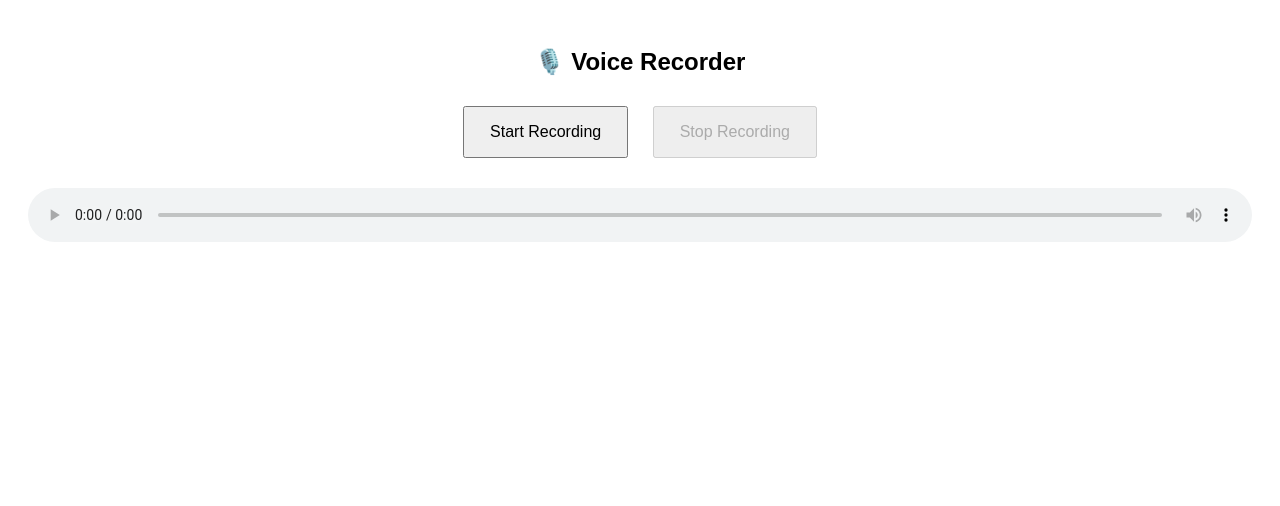
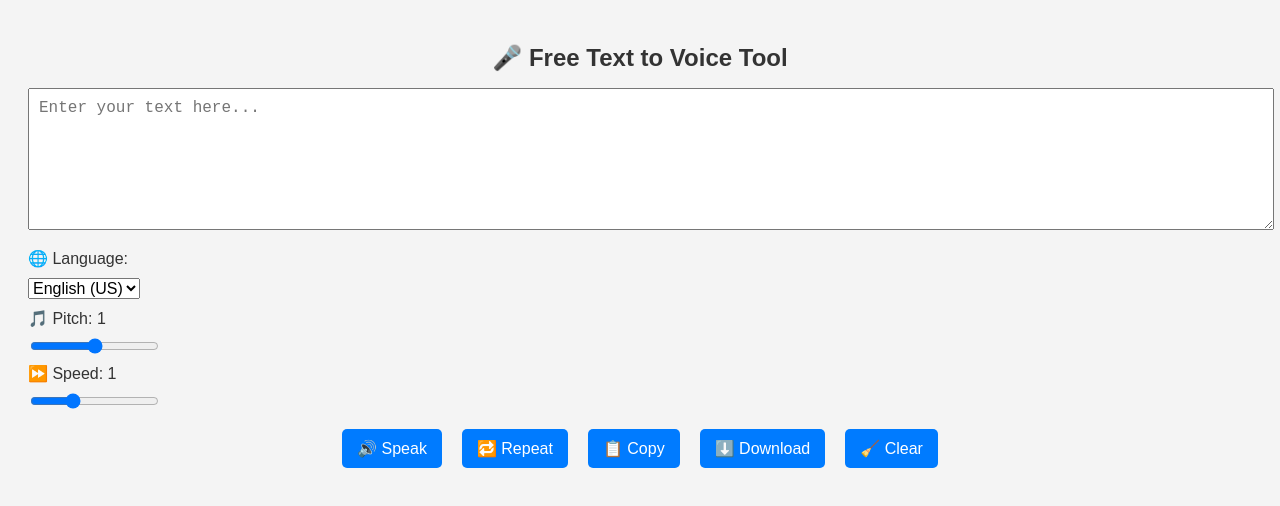
Before and after one commit to neewpali/text-to-voice, a plain HTML site: page index.html in a window 1280 px wide. Drawn offline with Linux system fonts and the light colour scheme.

Commit message:
Update index.html

```diff
--- a/index.html
+++ b/index.html
@@ -1,77 +1,138 @@
 <!DOCTYPE html>
 <html lang="en">
 <head>
-  <meta charset="UTF-8">
-  <meta name="viewport" content="width=device-width, initial-scale=1">
-  <title>Text to Voice Recorder</title>
+  <meta charset="UTF-8" />
+  <meta name="viewport" content="width=device-width, initial-scale=1.0" />
+  <title>Advanced Free Voice Tool</title>
   <style>
     body {
-      font-family: Arial, sans-serif;
+      font-family: sans-serif;
+      padding: 20px;
+      background: #f4f4f4;
+      color: #333;
+    }
+    h1 {
       text-align: center;
-      padding: 20px;
+      font-size: 24px;
+    }
+    textarea {
+      width: 100%;
+      height: 120px;
+      padding: 10px;
+      margin-bottom: 15px;
+      font-size: 16px;
+      resize: vertical;
+    }
+    label, select, input[type=range] {
+      display: block;
+      margin-bottom: 10px;
+      font-size: 16px;
     }
     button {
-      margin: 10px;
-      padding: 15px 25px;
+      padding: 10px 15px;
+      margin: 5px;
       font-size: 16px;
+      border: none;
+      border-radius: 5px;
+      cursor: pointer;
+      background-color: #007bff;
+      color: white;
     }
-    audio {
-      margin-top: 20px;
-      width: 100%;
+    button:hover {
+      background-color: #0056b3;
+    }
+    .controls {
+      display: flex;
+      flex-wrap: wrap;
+      gap: 10px;
+      justify-content: center;
+      margin-top: 15px;
+    }
+    @media (max-width: 600px) {
+      button {
+        width: 100%;
+      }
     }
   </style>
 </head>
 <body>
 
-  <h2>🎙️ Voice Recorder</h2>
+<h1>🎤 Free Text to Voice Tool</h1>
 
-  <button id="startBtn">Start Recording</button>
-  <button id="stopBtn" disabled>Stop Recording</button>
-  <a id="downloadLink" style="display:none;" download="recording.webm">Download Recording</a>
+<textarea id="textInput" placeholder="Enter your text here..."></textarea>
 
-  <audio id="audioPlayer" controls></audio>
+<label for="language">🌐 Language:</label>
+<select id="language">
+  <option value="en-US">English (US)</option>
+  <option value="hi-IN">Hindi (India)</option>
+</select>
 
-  <script>
-    let mediaRecorder;
-    let recordedChunks = [];
+<label for="pitch">🎵 Pitch: <span id="pitchVal">1</span></label>
+<input type="range" id="pitch" min="0" max="2" step="0.1" value="1" />
 
-    const startBtn = document.getElementById('startBtn');
-    const stopBtn = document.getElementById('stopBtn');
-    const audioPlayer = document.getElementById('audioPlayer');
-    const downloadLink = document.getElementById('downloadLink');
+<label for="rate">⏩ Speed: <span id="rateVal">1</span></label>
+<input type="range" id="rate" min="0.1" max="3" step="0.1" value="1" />
 
-    startBtn.addEventListener('click', async () => {
-      recordedChunks = [];
+<div class="controls">
+  <button onclick="speak()">🔊 Speak</button>
+  <button onclick="repeat()">🔁 Repeat</button>
+  <button onclick="copyText()">📋 Copy</button>
+  <button onclick="downloadText()">⬇️ Download</button>
+  <button onclick="clearText()">🧹 Clear</button>
+</div>
 
-      const stream = await navigator.mediaDevices.getUserMedia({ audio: true });
-      mediaRecorder = new MediaRecorder(stream);
+<script>
+  let utterance = new SpeechSynthesisUtterance();
 
-      mediaRecorder.ondataavailable = (event) => {
-        if (event.data.size > 0) {
-          recordedChunks.push(event.data);
-        }
-      };
+  const textInput = document.getElementById("textInput");
+  const langSelect = document.getElementById("language");
+  const pitchInput = document.getElementById("pitch");
+  const rateInput = document.getElementById("rate");
+  const pitchVal = document.getElementById("pitchVal");
+  const rateVal = document.getElementById("rateVal");
 
-      mediaRecorder.onstop = () => {
-        const blob = new Blob(recordedChunks, { type: 'audio/webm' });
-        const url = URL.createObjectURL(blob);
-        audioPlayer.src = url;
-        downloadLink.href = url;
-        downloadLink.style.display = 'inline';
-      };
+  let lastText = "";
 
-      mediaRecorder.start();
-      startBtn.disabled = true;
-      stopBtn.disabled = false;
-      downloadLink.style.display = 'none';
-    });
+  function speak() {
+    const text = textInput.value.trim();
+    if (!text) return alert("Please enter some text!");
+    lastText = text;
+    utterance.text = text;
+    utterance.lang = langSelect.value;
+    utterance.pitch = parseFloat(pitchInput.value);
+    utterance.rate = parseFloat(rateInput.value);
+    speechSynthesis.cancel();
+    speechSynthesis.speak(utterance);
+  }
 
-    stopBtn.addEventListener('click', () => {
-      mediaRecorder.stop();
-      startBtn.disabled = false;
-      stopBtn.disabled = true;
-    });
-  </script>
+  function repeat() {
+    if (!lastText) return alert("No previous speech found.");
+    utterance.text = lastText;
+    speechSynthesis.cancel();
+    speechSynthesis.speak(utterance);
+  }
+
+  function copyText() {
+    navigator.clipboard.writeText(textInput.value)
+      .then(() => alert("Copied to clipboard!"));
+  }
+
+  function downloadText() {
+    const text = textInput.value;
+    const blob = new Blob([text], { type: "text/plain" });
+    const a = document.createElement("a");
+    a.href = URL.createObjectURL(blob);
+    a.download = "text.txt";
+    a.click();
+  }
+
+  function clearText() {
+    textInput.value = "";
+  }
+
+  pitchInput.oninput = () => pitchVal.textContent = pitchInput.value;
+  rateInput.oninput = () => rateVal.textContent = rateInput.value;
+</script>
 
 </body>
 </html>
```
